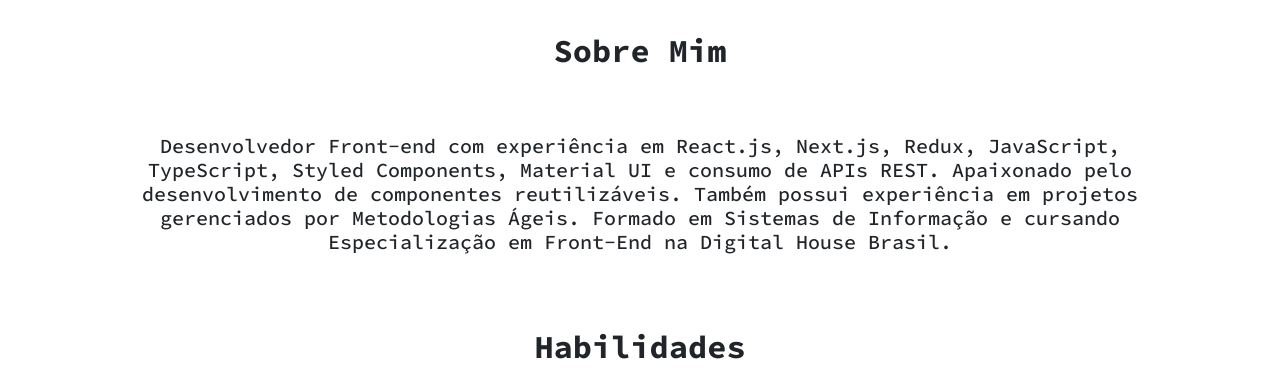
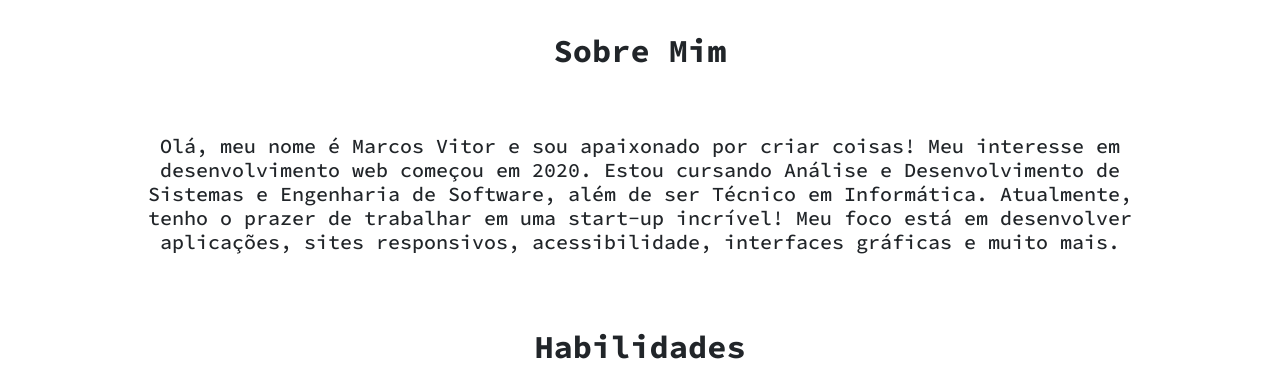
Before and after one commit to marcosvitordev/Portifolio-Principal, a plain HTML site: page index.html in a window 1280 px wide. Shown: the part 900-1289 px from the top of the page. Drawn offline with nearby package versions, Linux system fonts and the light colour scheme.

Commit message:
atualização na Sobre

```diff
--- a/index.html
+++ b/index.html
@@ -71,10 +71,9 @@
         <h2 class="section-title  text-center">Sobre Mim</h2>
         <div class="container text-center">
             <div class="col p-3  mt-5 text-center">
-                <h5>Desenvolvedor Front-end com experiência em React.js, Next.js, Redux, JavaScript, TypeScript, Styled
-                    Components, Material UI e consumo de APIs REST. Apaixonado pelo desenvolvimento de componentes
-                    reutilizáveis. Também possui experiência em projetos gerenciados por Metodologias Ágeis. Formado em
-                    Sistemas de Informação e cursando Especialização em Front-End na Digital House Brasil.</h5>
+                <h5>Olá, meu nome é Marcos Vitor e sou apaixonado por criar coisas! Meu interesse em desenvolvimento web começou em 2020. Estou cursando Análise e Desenvolvimento de Sistemas e Engenharia de Software, além de ser Técnico em Informática.
+
+                    Atualmente, tenho o prazer de trabalhar em uma start-up incrível! Meu foco está em desenvolver aplicações, sites responsivos, acessibilidade, interfaces gráficas e muito mais.</h5>
 
             </div>
         </div>
```
